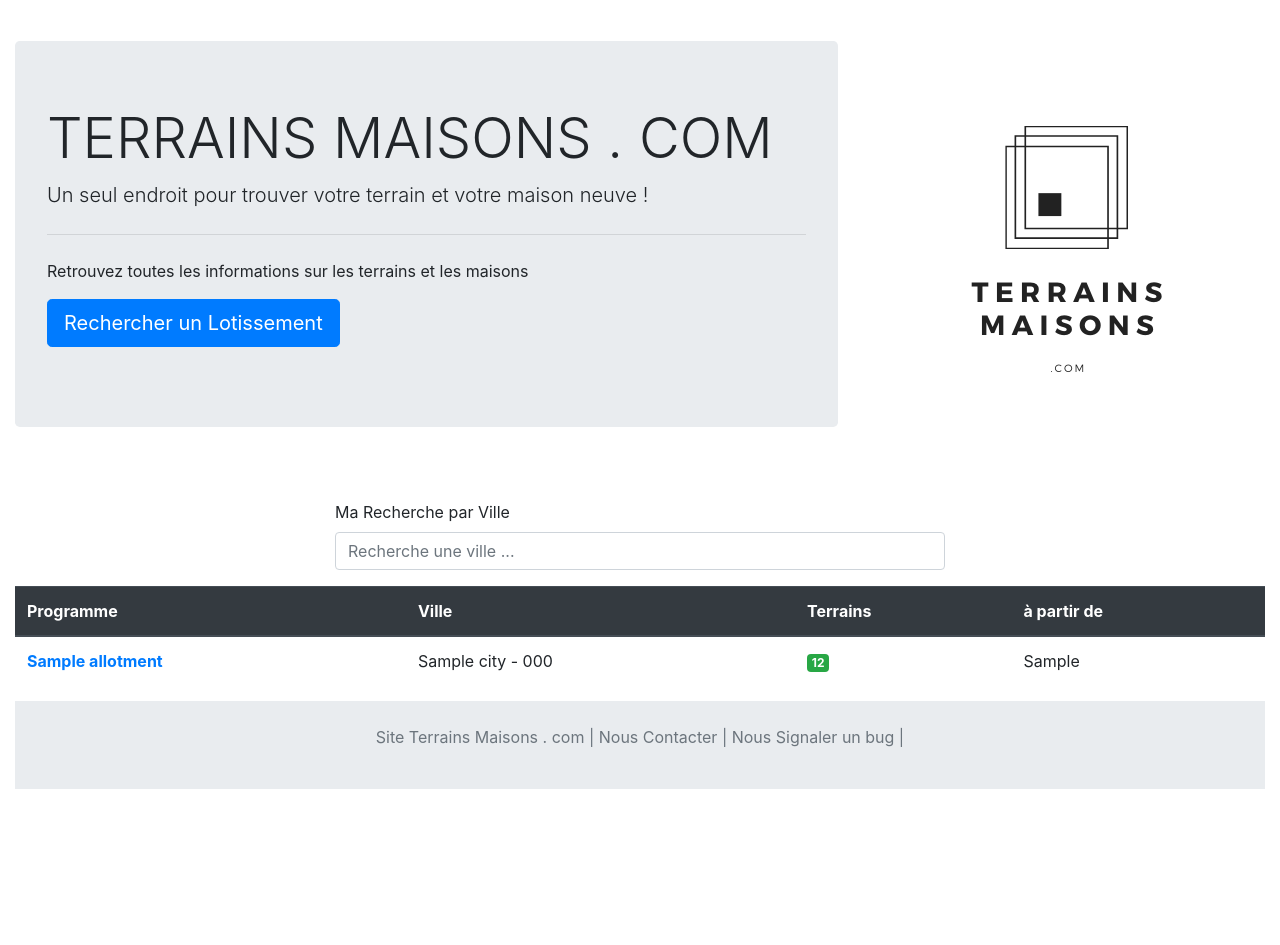
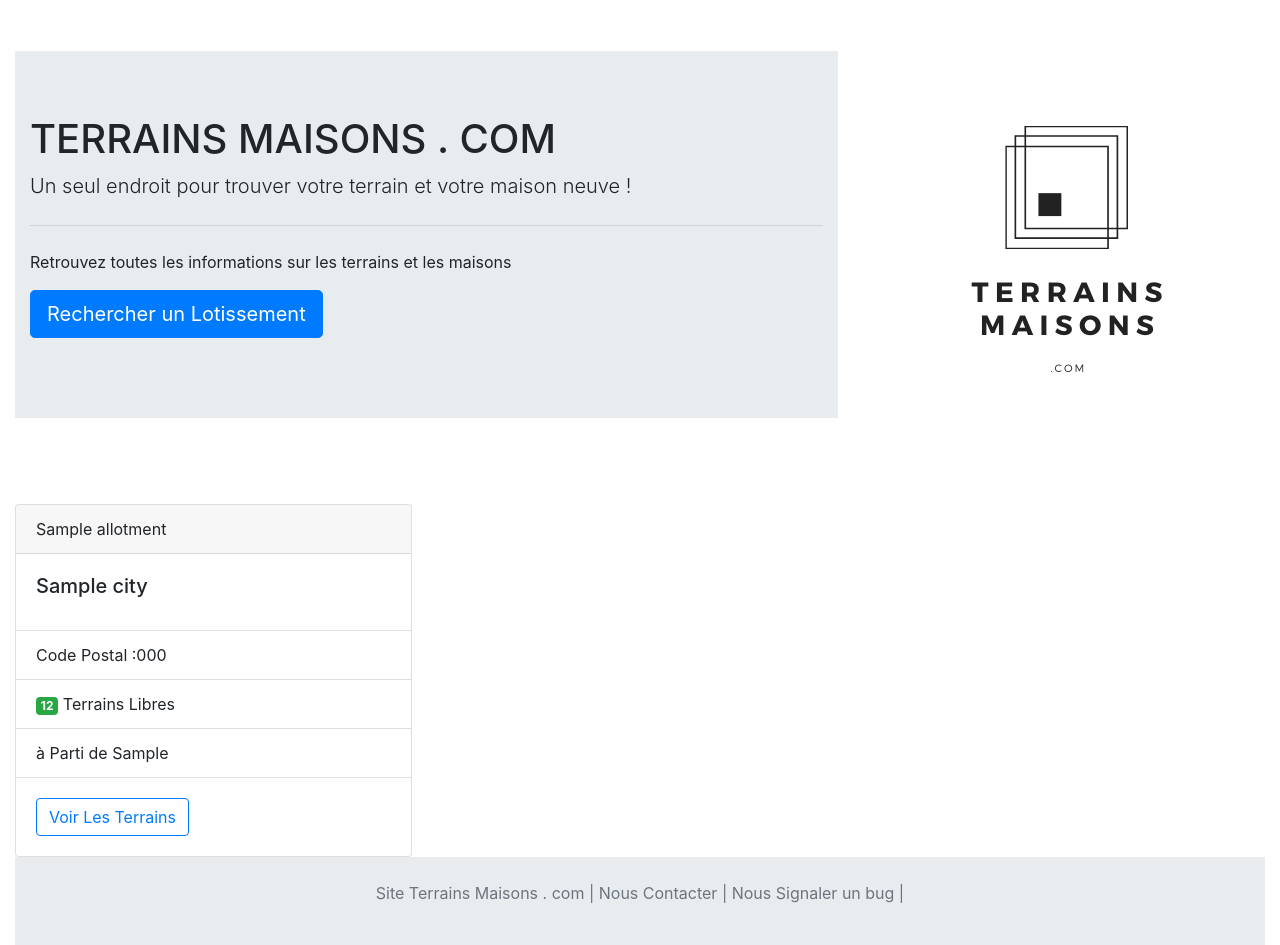
Before and after one commit to ThibSeldon/TerrainsMaisons, a Symfony app: template templates/home/index.html.twig in a window 1280 px wide. Shown: the part 56-1001 px from the top of the page. Before the commit the page ends 845 px from the top, so only its background shows below. Run offline with Twig, Linux system fonts and the light colour scheme; the template is opened without the code that fills it: most values are stand-ins (such as "Sample title", 1, 10 or a date in 2020); some libraries are stand-ins or nearby versions.

Commit message:
fix front

```diff
--- a/public/js/filterTable01.js
+++ b/public/js/filterTable01.js
@@ -22,3 +22,15 @@ function searchTable(iIdP, tIdP) {
         }
     }
 }
+
+function searchCard(inputCard, allotmentCardList) {
+    let input, filter, card, div;
+    input = document.getElementById(inputCard);
+    filter = input.value.toUpperCase();
+    card = document.getElementById(allotmentCardList);
+    div = card.getElementsByTagName("div");
+
+    for(let i=0; i< div.length; i++) {
+
+    }
+}
--- a/templates/base_all.html.twig
+++ b/templates/base_all.html.twig
@@ -2,7 +2,7 @@
 <html lang="fr">
 <head>
     <meta charset="UTF-8">
-    <meta name="viewport" content="width=device-width, initial-scale=1">
+    <meta name="viewport" content="width=device-width, initial-scale=1.0">
     <title>
         {% block title %}Maisons Terrains!
         {% endblock %}
--- a/templates/home/allotments.html.twig
+++ b/templates/home/allotments.html.twig
@@ -7,7 +7,7 @@ Liste des Terrains pour le lottissement
 {% block body %}
 
     <div class="jumbotron">
-        <h1 class="display-4">{{allotment.name}}</h1>
+        <h1 class="">{{allotment.name}}</h1>
         <p class="lead">Pour votre futur Maison: Découvrez le programme</p>
         <hr class="my-4">
         <p>Retrouvez toutes les informations sur le lotissement et parcourez les terrains disponibles.</p>
@@ -32,7 +32,7 @@ Liste des Terrains pour le lottissement
         <th scope="col">Surface (m2)</th>
         <th scope="col">Prix du terrain</th>
         <th scope="col">Etat</th>
-        <th scope="col">Maisons Compatibles</th>
+        <th class="" scope="col">Maisons Compatibles</th>
     </tr>
     </thead>
     <tbody>
@@ -49,7 +49,7 @@ Liste des Terrains pour le lottissement
 
         </td>
 
-        <td><a href="{{ path('all_plot_show', {'id': plot.id}) }}" class="btn btn-outline-info">Voir les Maisons Compatibles</a></td>
+        <td><a href="{{ path('all_plot_show', {'id': plot.id}) }}" >Voir les Maisons Compatibles</a></td>
     </tr>
         {% endif %}
     {% endfor %}
--- a/templates/home/index.html.twig
+++ b/templates/home/index.html.twig
@@ -7,8 +7,9 @@
 
     <div class="row d-flex align-items-center justify-content-center">
 <div class="col-12 col-lg-8 order-1 order-lg-0">
-    <div class="jumbotron ">
-        <h1 class="display-4">TERRAINS MAISONS . COM</h1>
+    <div class="jumbotron jumbotron-fluid">
+        <div class="container">
+        <h1 class="">TERRAINS MAISONS . COM</h1>
         <p class="lead">Un seul endroit pour trouver votre terrain et votre maison neuve !</p>
         <hr class="my-4">
         <p>Retrouvez toutes les informations sur les terrains et les maisons</p>
@@ -16,6 +17,7 @@
         <p class="lead">
             <a class="btn btn-primary btn-lg" href="#form-search" role="button">Rechercher un Lotissement</a>
         </p>
+        </div>
     </div>
 </div>
     <div class="col-12 col-lg-4 d-flex justify-content-center order-0 order-lg-1">
@@ -24,9 +26,9 @@
 
 </div>
 
-    <div class="row d-flex justify-content-center">
+    {#<div class="row d-flex justify-content-center">
 
-<div class="col-6">
+<div class="col-12 col-lg-6">
 <form>
     <div class="form-group" id="form-search">
 
@@ -39,8 +41,24 @@
     </div>
 
     </div>
-    <div class="table-responsive">
-    <table class="table" id="allotments-list">
+
+    <div class="row d-flex justify-content-center">
+
+        <div class="col-12 col-lg-6">
+            <form>
+                <div class="form-group" id="form-search">
+
+                    <label for="inputCard">Ma Recherche par Ville</label>
+                    <input type="text" class="form-control" placeholder="Recherche une ville ... " id="inputCard" onkeyup="searchTable('inputCard', 'allotmentsCardList')">
+
+                </div>
+            </form>
+
+        </div>
+
+    </div>
+<div class="col-12 ">
+    <table class="table table-responsive-xl" id="allotments-list">
         <thead class="thead-dark">
         <tr>
             <th scope="col">Programme</th>
@@ -65,9 +83,32 @@
             {% endfor %}
         </tbody>
     </table>
-    </div>
+</div>#}
+
+<div class="row">
 
 
+    {% for allotment in allotments %}
+<div class="d-flex align-items-stretch col-12 col-md-6 col-lg-4 mt-1">
+        <div class="card w-100" id="allotmentCardList">
+            <div class="card-header"> {{ allotment.name }}</div>
+            <div class="card-body">
+
+                <h5 class="card-title">{{ allotment.city }}</h5>
+
+            </div>
+            <ul class="list-group list-group-flush">
+                <li class="list-group-item">Code Postal :{{ allotment.postalCode }} </li>
+                <li class="list-group-item"><span class="badge badge-success">{{ allotment.plots| length }}</span> Terrains Libres</li>
+                <li class="list-group-item">à Parti de {{ allotment.getMinPriceAtiPlot }}</li>
+            </ul>
+            <div class="card-body">
+                <a href="{{ path('all_allotment_show', {'id': allotment.id}) }}" class="btn btn-outline-primary">Voir Les Terrains</a>
+            </div>
+        </div>
+</div>
+    {% endfor %}
+</div>
 
     <script>
         $(document).ready(function() {
```
Also changed, not shown: templates/home/house.html.twig (+12 -12 lines), templates/home/plot_houses.html.twig (+4 -4 lines).
